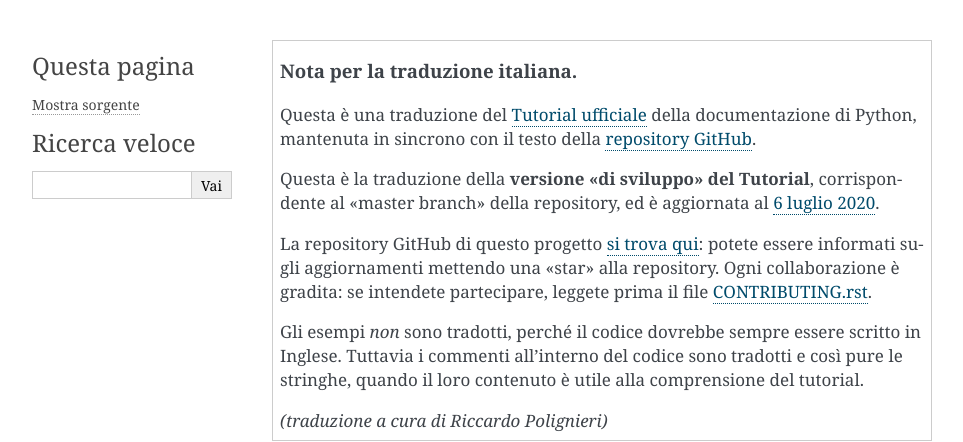
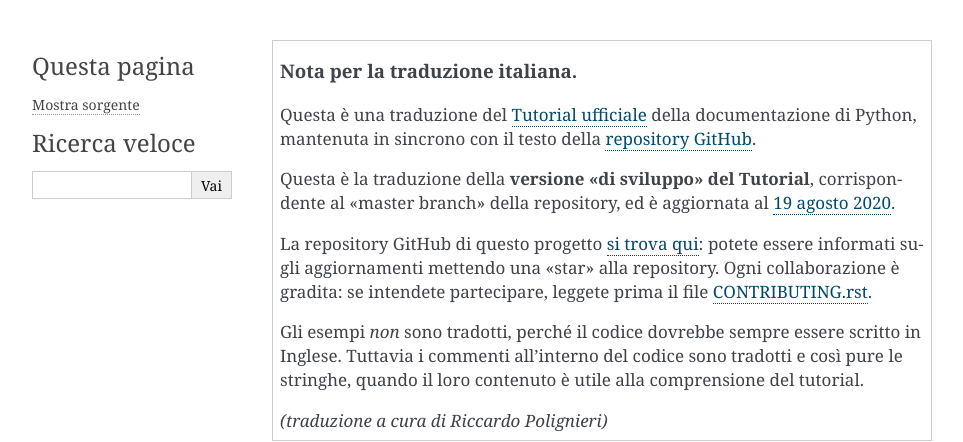
Before and after one commit to ricpol/pytutorial-it, a Sphinx documentation site: the page built from tutorial/source/appetite.rst, in a window 1280 px wide and 900 px high. Shown: the top 442 px of the window, without its empty margins (148-1111 px from the left). Built offline with Sphinx 7.4.7, drawn with Linux system fonts in a browser that asks for light colours.

Commit message:
sync with commit 0be7c21

```diff
--- a/tutorial/source/appetite.rst
+++ b/tutorial/source/appetite.rst
@@ -8,7 +8,7 @@
 
     Questa è la traduzione della **versione "di sviluppo" del Tutorial**,
     corrispondente al "master branch" della repository, ed è aggiornata al
-    `6 luglio 2020 <https://github.com/python/cpython/commit/d12af71047f0eae86440654d3ea74c032c7c3558>`_.
+    `19 agosto 2020 <https://github.com/python/cpython/commits/master/Doc/tutorial>`_.
 
     La repository GitHub di questo progetto
     `si trova qui <https://github.com/ricpol/pytutorial-it>`_:
```
